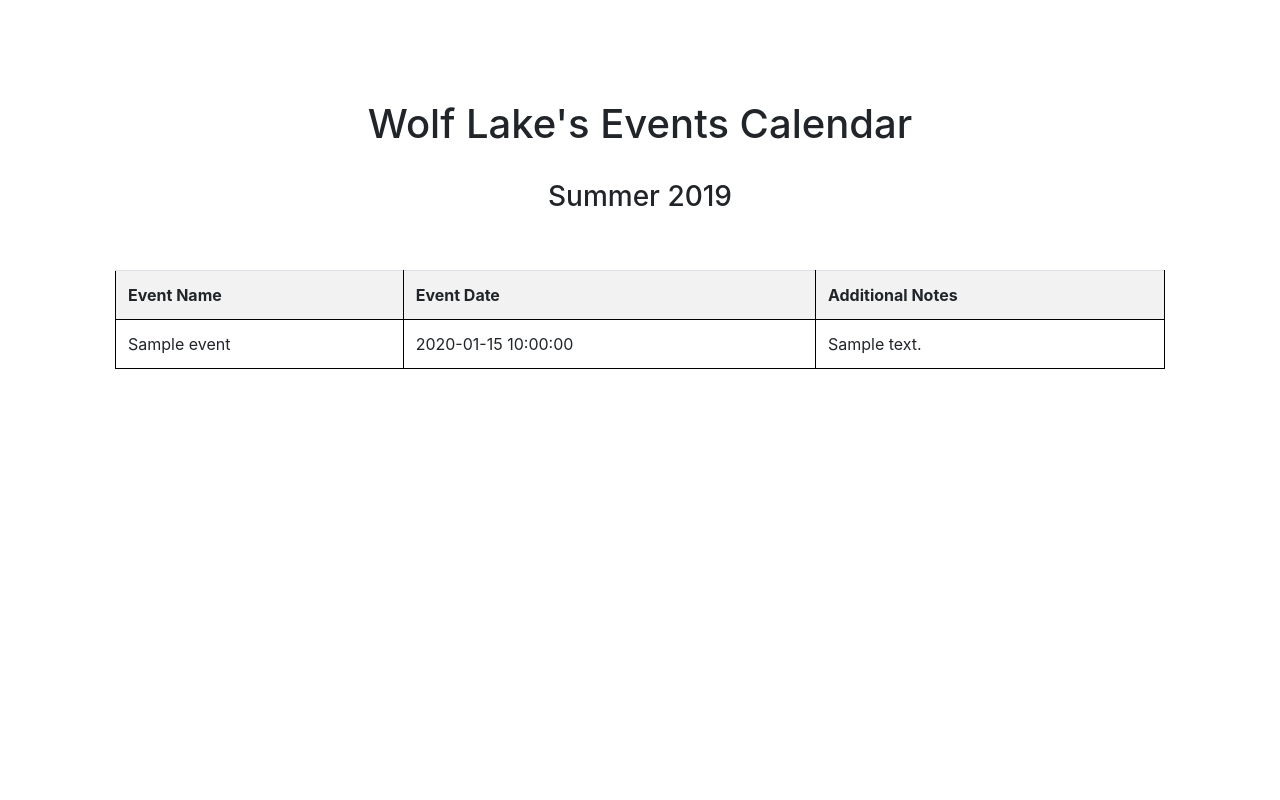
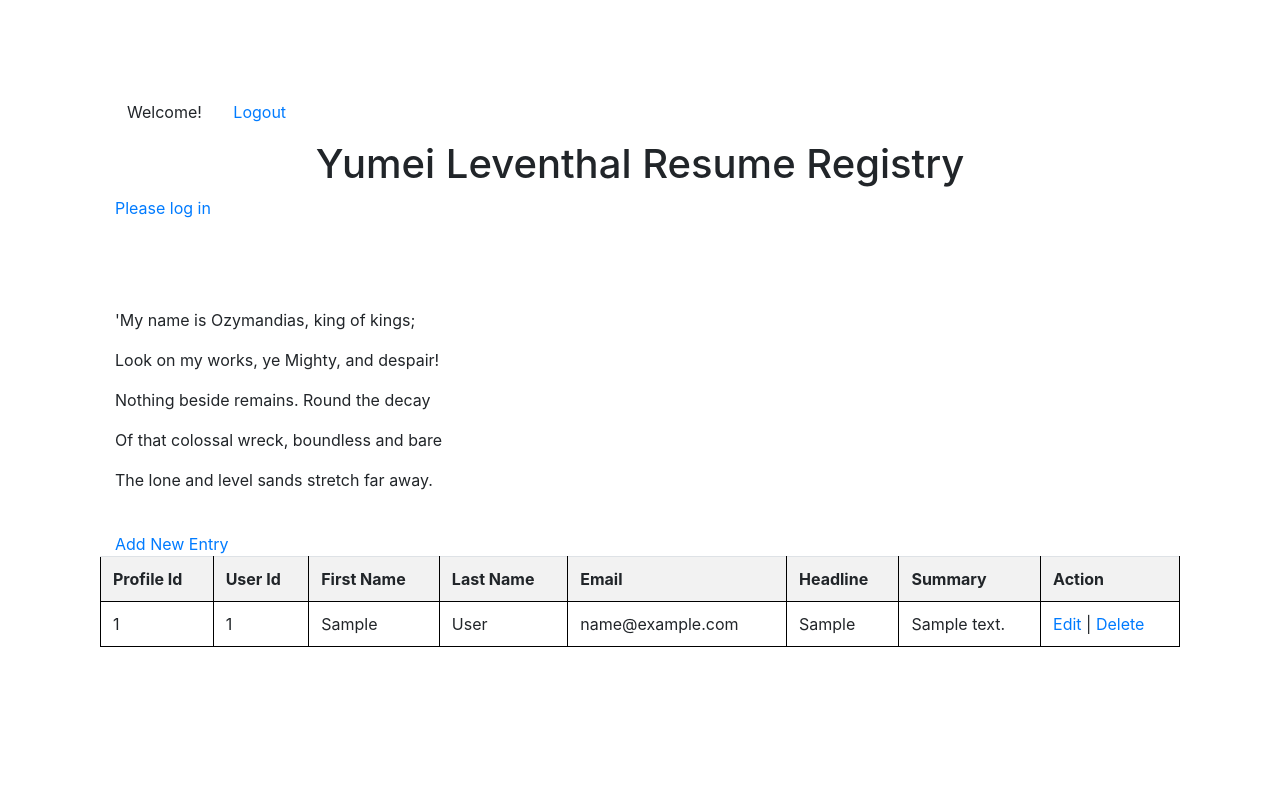
Before and after one commit to CodeByLine/calendar_WL, a PHP site: page / in a window 1280 px wide. Run offline with PHP 8.4, Linux system fonts and the light colour scheme; the visitor is signed in with stand-in values (Sample User, id 1); tables that the repository leaves empty or names only in its code hold one stand-in row (values such as "Sample post").

Commit message:
cleaning up

```diff
--- a/index.php
+++ b/index.php
@@ -1,19 +1,69 @@
+
 <?php
+
     require_once "pdo.php";
     session_start();
 
-    if (isset($_SESSION['email'])){
-
     if (!empty($_SESSION['message'])) {
-        echo $_SESSION['message'];
+        echo($_SESSION['message']);
         unset($_SESSION['message']);
     }
 
+    $errors = [];
+    $success = [];
 
-        }
 
-?>
+    if ((!isset($_SESSION['user_id'])) || (!isset($_SESSION['name']))){
 
+        echo '<p><a href="login.php">Please log in</a></p>';
+
+    } else {
+        // echo '<a href="add.php">Add New Entry</a>';
+
+        echo '&nbsp; &nbsp; &nbsp; Welcome! &nbsp; &nbsp; &nbsp; <a href="logout.php">Logout</a>' ;
+
+        echo('<table class="table table-striped" border="1" >'."\n");
+
+        // profile_id, user_id, first_name, last_name, email, headline, summary
+
+        $sql = ("SELECT * FROM Profile"); // WHERE profile_id = :pd, user_id = :ud, first_name = :fn, last_name = :ln, email = :em, headline = :he, summary = :su");
+        $stmt = $pdo->query($sql);
+        $stmt->execute(array(
+
+        ));
+
+        echo "<tr><th>Profile Id</th><th>User Id</th><th>First Name</th><th>Last Name</th><th>Email</th><th>Headline</th> <th>Summary</th> <th>Action";
+
+        while ($row = $stmt->fetch(PDO::FETCH_ASSOC)) {
+        echo("</th><tr><td>");
+        echo(htmlentities($row['profile_id']));
+        echo("</td><td>");
+        echo(htmlentities($row['user_id']));
+        echo("</td><td>");
+        echo(htmlentities($row['first_name']));
+        echo("</td><td>");
+        echo(htmlentities($row['last_name']));
+        echo("</td><td>");
+        echo(htmlentities($row['email']));
+        echo("</td><td>");
+        echo(htmlentities($row['headline']));
+        echo("</td><td>");
+        echo(htmlentities($row['summary']));
+        echo("</td><td>");
+        // echo ('<a href="view.php?profile_id='.$row['profile_id'].'">View</a>' );
+        echo ('<a href="edit.php?profile_id='.$row['profile_id'].'">Edit</a>  |  ' );
+
+        echo('<a href="delete.php?profile_id='.$row['profile_id'].'">Delete</a>');
+        echo("</td></tr>\n");
+        echo('</table');
+        echo '<p></p>';
+    }
+}
+        // echo("</td><td>");
+        // echo ('<a href="edit.php?user_id='.$row['profile_id'].'">Edit</a> |');  // GET
+        // echo ('<a href="delete.php?user_id='.$row['profile_id'].'">Delete</a> |');  // GET
+    ?>
+    <!-- END: View one -->
 
 
 <!DOCTYPE html>
@@ -22,24 +72,14 @@
     <meta charset="UTF-8">
     <meta name="viewport" content="width=device-width, initial-scale=1.0">
     <meta http-equiv="X-UA-Compatible" content="ie=edge">
-    <title>Events Calendar</title>
+    <title>Yumei Leventhal index.php</title>
 
     <link rel="stylesheet" href="https://stackpath.bootstrapcdn.com/bootstrap/4.3.1/css/bootstrap.min.css" integrity="sha384-ggOyR0iXCbMQv3Xipma34MD+dH/1fQ784/j6cY/iJTQUOhcWr7x9JvoRxT2MZw1T" crossorigin="anonymous">
 
     <link rel="stylesheet" type="text/css" media="screen" href="main.css">
 </head>
 <body>
-
-<div class="container">
-    <h1><center>Wolf Lake's Events Calendar </center></h1>
-    <br>
-        <h3><center>Summer 2019</center></h3>
-
-    <!-- <br> <a href="login.php">Login</a> -->
-   <br>
-
-<br>
-   <style>
+<style>
         table, th, td {
         border: 1px solid black;
         border-collapse: collapse;
@@ -47,42 +87,31 @@
         th, td {
         padding: 10px;
         }
+</style>
 
 
-    </style>
 
-    <?php
+<div class="container">
+    <h1><center> Yumei Leventhal Resume Registry</center></h1>
+    <p><a href="login.php">Please log in</a></p>
+<br>
 
 
-        $stmt = $pdo->query("SELECT event_id, eventname, eventdate, eventnote FROM events");
-        $rows = $stmt->fetchAll(PDO::FETCH_ASSOC);
-
-            if ($rows == false) {
-                echo("No event found here");
-            } else {
+<!-- BEGIN: View one  -->
+<!-- <a href="index.php">Back to Index</a> -->
 
 
-                echo('<table class="table table-striped" border="1" >'."\n");
-                echo "<tr><th>Event Name</th>  <th>Event Date</th> <th>Additional Notes";
-                foreach ( $rows as $row ) {
-                 echo("</th><tr><td>");
-                   echo(htmlentities($row['eventname']));
+<br>
+ <br>
 
-                   echo("</td><td>");
-                   echo(htmlentities($row['eventdate']));
-                   echo("</td><td>");
-                   echo(htmlentities($row['eventnote']));
-
-                   echo("</td></tr>\n");
-                echo('</table');
-
-          }
-
-        }
-    ?>
+            <p>'My name is Ozymandias, king of kings;</p>
+            <p>Look on my works, ye Mighty, and despair!</p>
+            <p>Nothing beside remains. Round the decay</p>
+            <p>Of that colossal wreck, boundless and bare</p>
+            <p>The lone and level sands stretch far away.</p>
+            <!-- <a href="add.php">Add New Entry</a> -->
     <br>
-    <br>
-
+    <a href="add.php">Add New Entry</a>
     </div>
 </body>
 </html>
```
Also changed, not shown: index_.php (added, +88 -0 lines), 1 other file.
